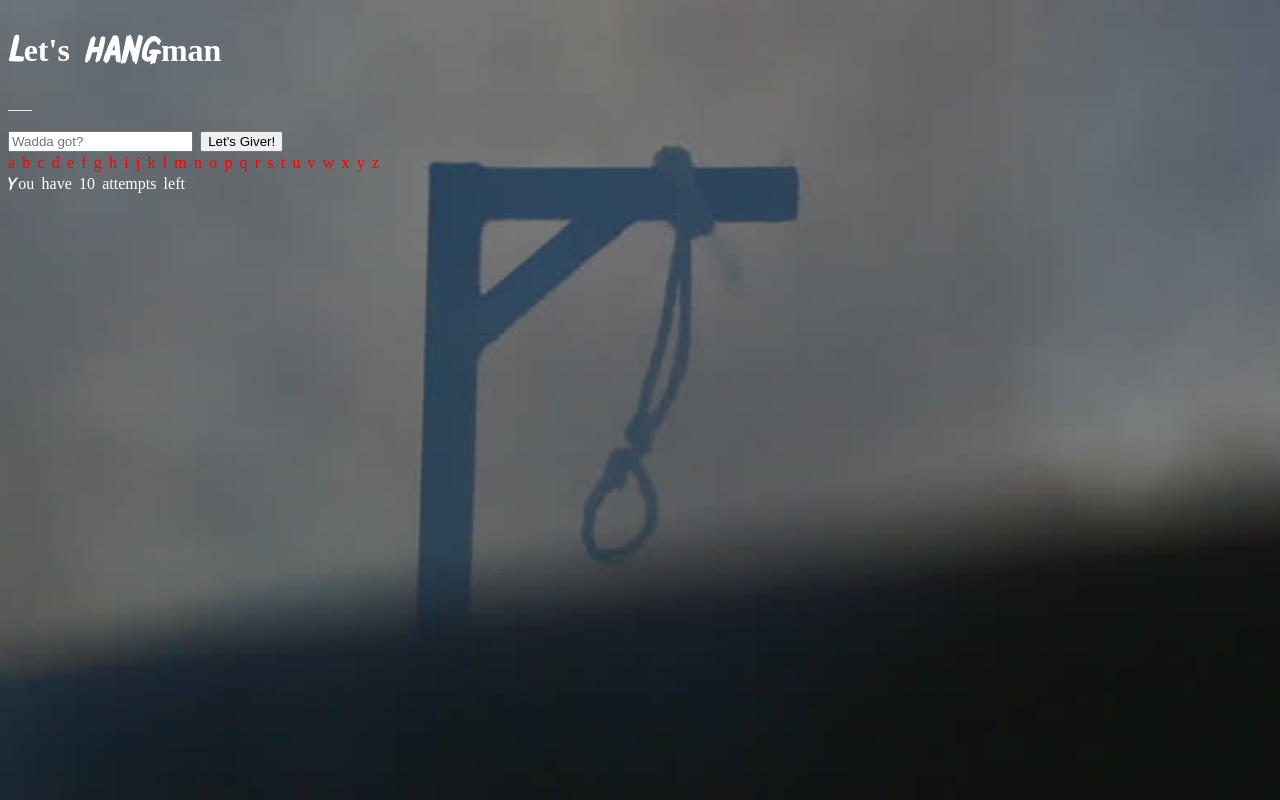
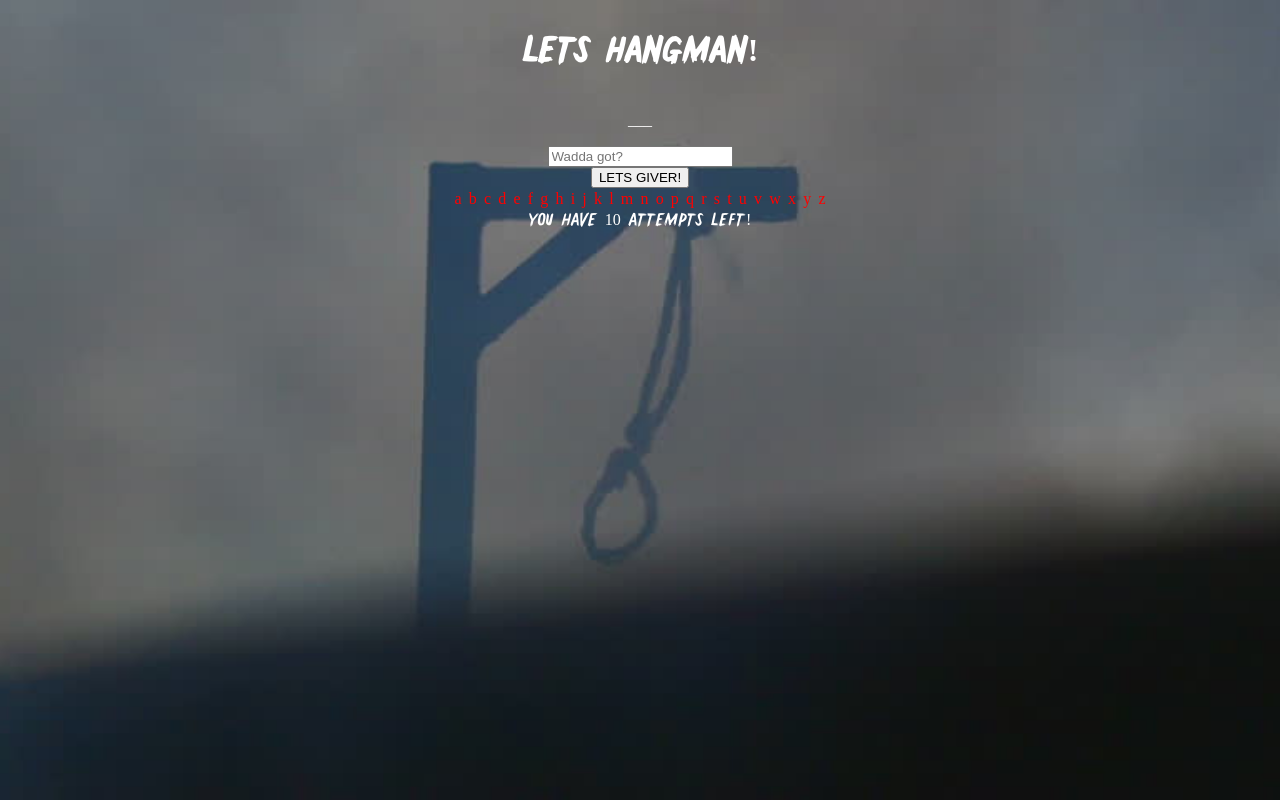
Before and after one commit to T-dex-tiy/hangman-wk-02, a plain HTML site: page index.html in a window 1280 px wide. Drawn offline with Linux system fonts and the light colour scheme.

Commit message:
Add CS elements to Gameplay class

```diff
--- a/index.html
+++ b/index.html
@@ -17,14 +17,18 @@
       <div class="gpelements">
 
 
-        <h1>Let's HANGman</h1>
+        <h1>LETS HANGMAN!</h1>
         <p id ="one"></p>
           <input id="vari" type="text" name="boxInput" placeholder ="Wadda got?" maxlength = "1" value=""/>
-          <button id ="accept" type="button" name="button" onclick="">Let's Giver!</button>
+          <button id ="accept" type="button" name="button" onclick="">LETS GIVER!</button>
 
           <div id="alphabet"></div>
 
           <div class="attempt"></div>
+
+          <div class="">
+
+          </div>
 
         </div>
     </div>
--- a/javascipt/app.js
+++ b/javascipt/app.js
@@ -66,15 +66,15 @@ function updatePlyerconsole(){
 
 
 //Attempting selcetions
-  document.querySelector('.attempt').innerHTML = 'You have ' + attempts + ' attempts left';
+  document.querySelector('.attempt').innerHTML = 'YOU HAVE ' + attempts + ' ATTEMPTS LEFT!';
 
   function guessedLetter(){
     if (word.includes(letter)){
-      document.querySelector('.attempt').innerHTML = 'You have ' + attempts + ' attempts left';
+      document.querySelector('.attempt').innerHTML = 'YOU HAVE ' + attempts + ' ATTEMPTS LEFT!';
       return true;
     }
     else{
-      document.querySelector('.attempt').innerHTML = 'You have ' + attempts + ' attempts left';
+      document.querySelector('.attempt').innerHTML = 'YOU HAVE ' + attempts + ' ATTEMPTS LEFT!';
       return false;
     }
   }
@@ -82,15 +82,12 @@ function updatePlyerconsole(){
   function setAttempts(){
     if (guessedLetter()===true){
       var attempt=attempts;
-      console.log(attempt);
       return attempt;
     }
     else{
     var attempt=attempts;
     attempt--;
-    console.log(attempt);
     return attempt;
-
     }
   }
 
--- a/main.css
+++ b/main.css
@@ -10,7 +10,11 @@ h1 {
    color:white
  }
  .gpelements{
+   display:flex;
+   flex-direction: column;
    justify-content: center;
+   align-items: center;
+   flex:1;
  }
  div{
    font-family: Gallows;
```
